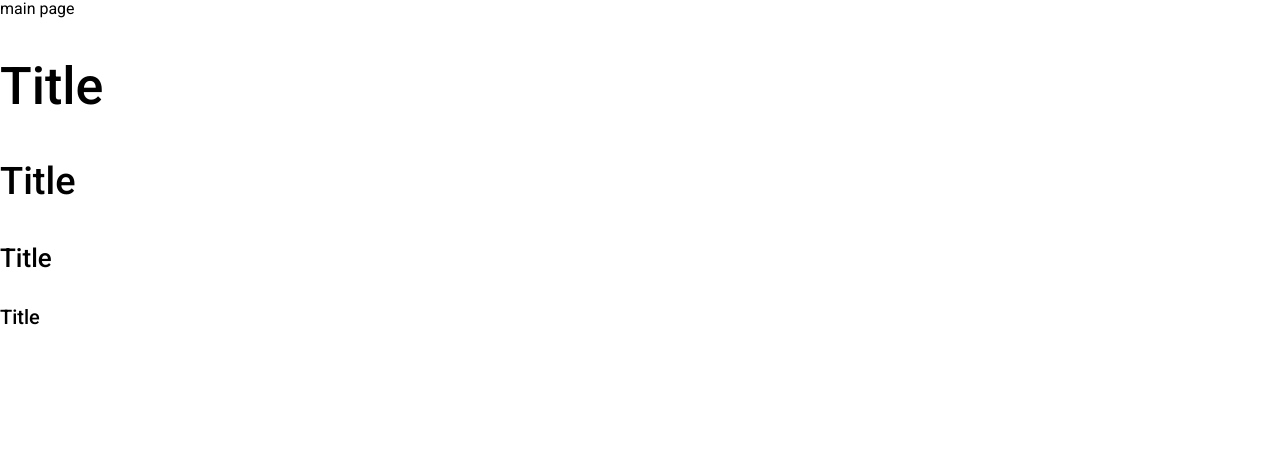
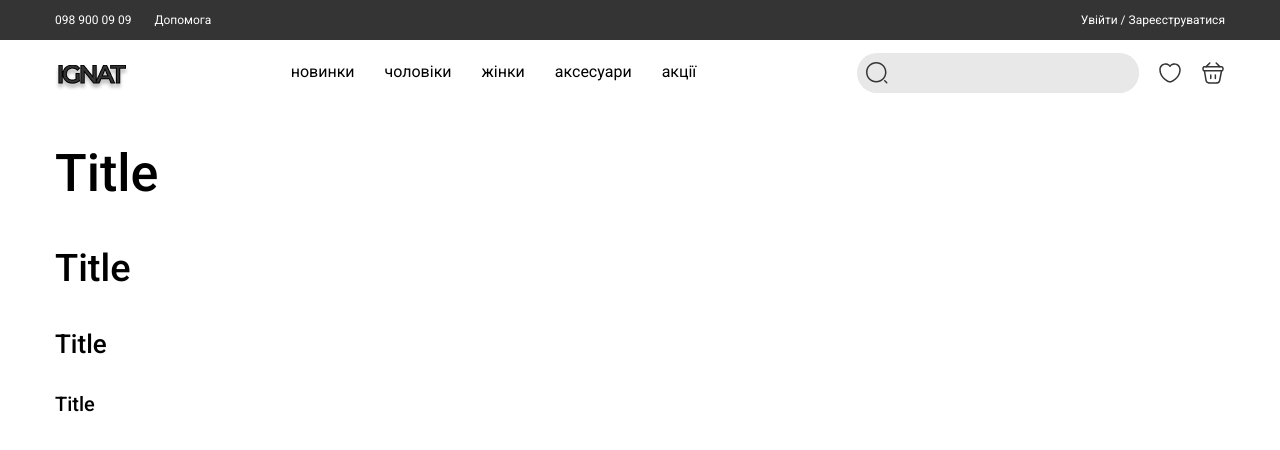
Before and after one commit to adwasar/ignat-gym, a React (Vite) app: page / in a window 1280 px wide. Shown: the top 450 px of the page. Built offline with nearby package versions, Linux system fonts and the light colour scheme.

Commit message:
feat: header layout

```diff
--- a/src/App.jsx
+++ b/src/App.jsx
@@ -1,11 +1,17 @@
+import Header from './components/Header'
+
 function App() {
   return (
     <>
-      <div>main page</div>
-      <h1>Title</h1>
-      <h2>Title</h2>
-      <h3>Title</h3>
-      <h4>Title</h4>
+      <Header />
+      <main>
+        <div className="container">
+          <h1>Title</h1>
+          <h2>Title</h2>
+          <h3>Title</h3>
+          <h4>Title</h4>
+        </div>
+      </main>
     </>
   )
 }
--- /dev/null
+++ b/src/components/Header.jsx
@@ -0,0 +1,71 @@
+import LogoPath from '../assets/icons/Logo.png'
+import SearchPath from '../assets/icons/search.svg'
+import HeartPath from '../assets/icons/heart.svg'
+import BagPath from '../assets/icons/bag.svg'
+
+function Header() {
+  return (
+    <>
+      <header>
+        <div className="header-top">
+          <div className="container">
+            <div className="header-top__content">
+              <div className="header-top__contacts">
+                <ul className="header-top__contacts-list">
+                  <a href="#">
+                    <li className="header-top__phone">098 900 09 09</li>
+                  </a>
+                  <a href="#">
+                    <li className="header-top__help">Допомога</li>
+                  </a>
+                </ul>
+              </div>
+              <div className="header-top__auth">
+                <span className="header-top__auth-login">Увійти</span> /{' '}
+                <span className="header-top__auth-sing-up">Зареєструватися</span>
+              </div>
+            </div>
+          </div>
+        </div>
+        <div className="header-bottom">
+          <div className="container">
+            <div className="header-bottom__content">
+              <div className="header-bottom__logo">
+                <img src={LogoPath} alt="Logo" />
+              </div>
+              <nav className="header-bottom__nav">
+                <ul className="header-bottom__nav-list">
+                  <a href="#">
+                    <li>новинки</li>
+                  </a>
+                  <a href="#">
+                    <li>чоловіки</li>
+                  </a>
+                  <a href="#">
+                    <li>жінки</li>
+                  </a>
+                  <a href="#">
+                    <li>аксесуари</li>
+                  </a>
+                  <a href="#">
+                    <li>акції</li>
+                  </a>
+                </ul>
+              </nav>
+              <div className="header-bottom__right-nav">
+                <form className="header-bottom__form">
+                  <img src={SearchPath} alt="search" />
+                  <input className="header-bottom__input" type="text" />
+                </form>
+                <img src={HeartPath} alt="heart" />
+                <img src={BagPath} alt="heart" />
+              </div>
+            </div>
+          </div>
+        </div>
+      </header>
+    </>
+  )
+}
+
+export default Header
--- /dev/null
+++ b/src/scss/components/_header.scss
@@ -0,0 +1,68 @@
+.header-top {
+  background-color: $black-80;
+  font-size: 12px;
+  line-height: 16px;
+  color: $white;
+  &__content {
+    height: 100%;
+    height: 40px;
+    display: flex;
+    justify-content: space-between;
+    align-items: center;
+  }
+
+  &__contacts-list {
+    display: flex;
+    gap: 23px;
+  }
+}
+
+.header-bottom {
+  img {
+    cursor: pointer;
+  }
+
+  &__content {
+    display: flex;
+    justify-content: space-between;
+    align-items: center;
+    height: 65px;
+  }
+
+  &__logo {
+    position: relative;
+    top: 8px;
+  }
+
+  &__nav-list {
+    display: flex;
+    gap: 30px;
+  }
+
+  &__right-nav {
+    display: flex;
+    align-items: center;
+    gap: 20px;
+    height: 40px;
+  }
+
+  &__form {
+    display: flex;
+    padding-left: 9px;
+    align-items: center;
+    height: 100%;
+    background-color: $black-10;
+    border-radius: 20px;
+    width: 282px;
+  }
+
+  &__input {
+    height: 100%;
+    width: 100%;
+    border: 0;
+    padding-left: 8px;
+    background-color: inherit;
+    border-end-end-radius: 20px;
+    border-start-end-radius: 20px;
+  }
+}
--- a/src/scss/inc/_base.scss
+++ b/src/scss/inc/_base.scss
@@ -1,4 +1,28 @@
+* {
+  box-sizing: border-box;
+}
+
 body {
   font-family: 'Roboto', sans-serif;
   font-size: 16px;
+  min-height: 100vh;
 }
+
+ul {
+  margin: 0;
+  padding: 0;
+  list-style: none;
+}
+
+a {
+  color: inherit;
+  text-decoration: none;
+}
+
+.container {
+  margin: 0 auto;
+  padding: 0 16px;
+  max-width: 1170px;
+  height: 100%;
+  box-sizing: content-box;
+}
--- a/src/scss/main.scss
+++ b/src/scss/main.scss
@@ -2,3 +2,6 @@
 @import './inc/text';
 @import './inc/base';
 @import './inc/breakpoints';
+
+// components
+@import './components/header';
```
